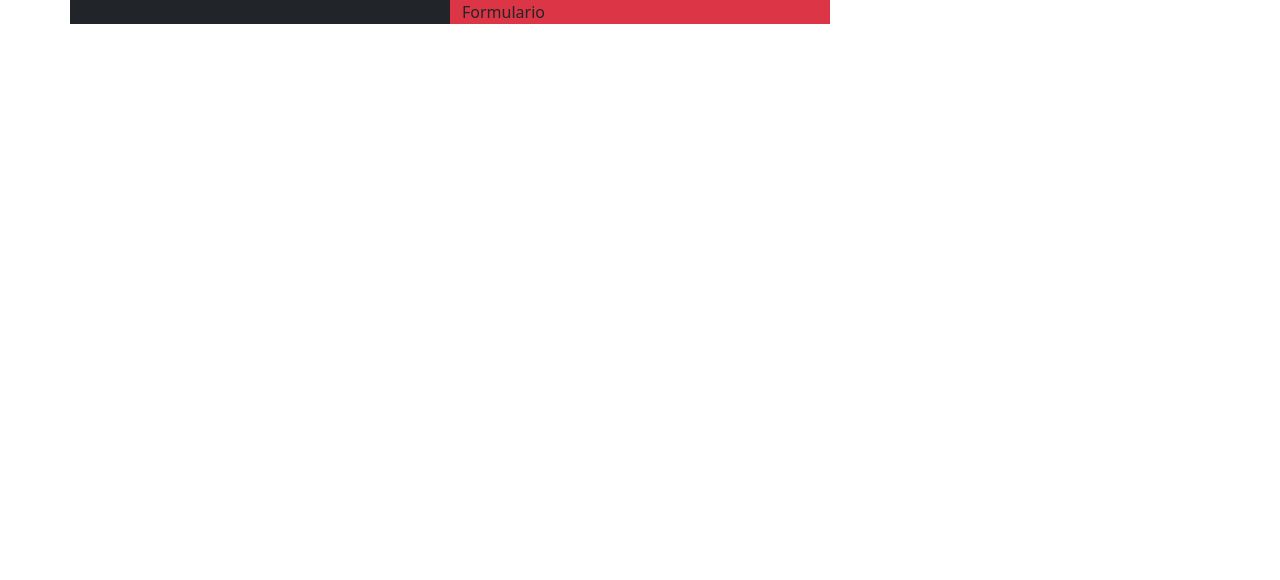
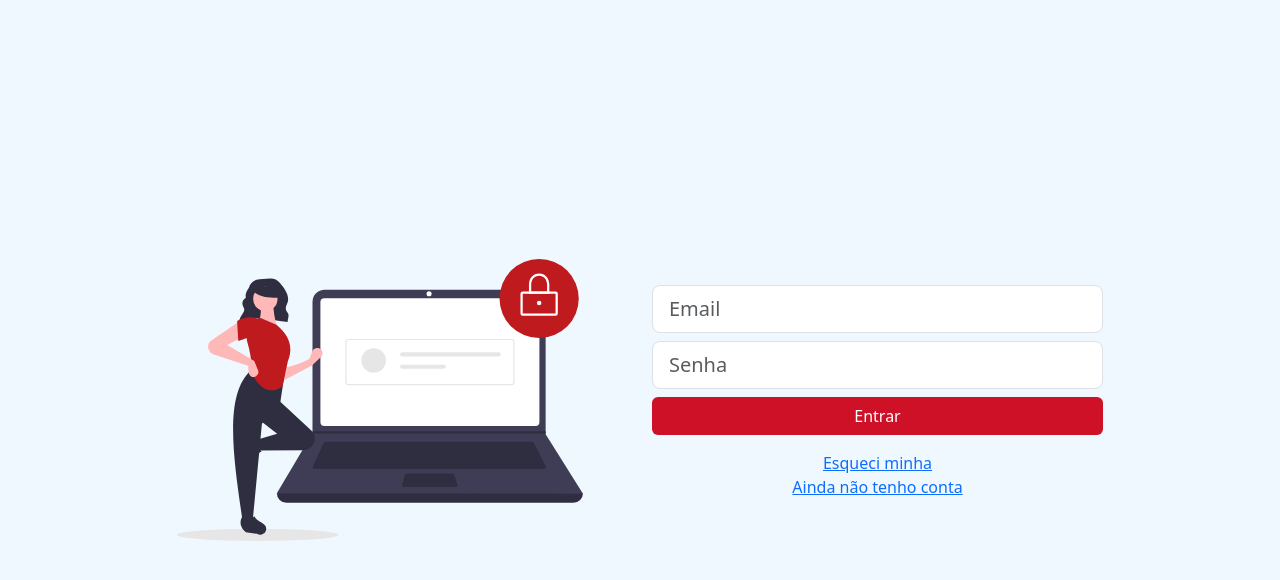
Before and after one commit to rachelrocha/clubedovinho-front, a plain HTML site: page index.html in a window 1280 px wide. Drawn offline with nearby package versions, Linux system fonts and the light colour scheme.

```diff
--- a/css/custom.css
+++ b/css/custom.css
@@ -0,0 +1,23 @@
+html, body {
+
+    height: 100%;
+    background-color: aliceblue;
+}
+
+body.login div {
+    height: 100vh;
+    display: flex;
+    align-items: center;
+
+
+}
+.btn-wine {
+
+    background-color: #ce1126;
+    color: white;
+    border: 1ps solid #ce1126
+}
+
+.btn-wine:hover {
+     background-color: #ce1126;
+}
--- a/index.html
+++ b/index.html
@@ -3,19 +3,35 @@
     <head>
         <meta charset="UTF-8">
         <meta name="viewport" content="width=device-width, initial-scale=1.0">
-        <title>Document</title>
+        <title>Clube do Vinho</title>
 
         <link href="https://cdn.jsdelivr.net/npm/bootstrap@5.3.3/dist/css/bootstrap.min.css" rel="stylesheet" integrity="sha384-QWTKZyjpPEjISv5WaRU9OFeRpok6YctnYmDr5pNlyT2bRjXh0JMhjY6hW+ALEwIH" crossorigin="anonymous">
         <link rel="stylesheet" href="css/custom.css">
     </head>
-<body class="container">
+<body class="container login">
 
     <div class="row">
-        <div class="col-md-4 bg-dark">
-            Imagem
+        <div class="col-md-5 offset-md-1">
+            <div>
+                <img src="img/login.svg" width="90%" alt="">
+            </div>
         </div>
-        <div class="col-md-4 bg-danger">
-            Formulario
+
+        <div class="col-md-5">
+
+           <form action="pages/dashboard.html" class="w-100" >
+            <input type="text" class="form-control form-control-lg mb-2" placeholder="Email">
+            <input type="text" class="form-control form-control-lg mb-2" placeholder="Senha" class="mb-2">
+            <button class=" btn btn-wine w-100">Entrar</button>
+
+            <p class="text-center mt-3">
+                <a href="#">Esqueci minha</a>
+                <br>
+
+                <a href="">Ainda não tenho conta</a>
+            </p>
+           </form>
+
         </div>
 
     </div>
```
Also changed, not shown: pages/dashboard.html (added, +57 -0 lines), img/login.svg (added).
